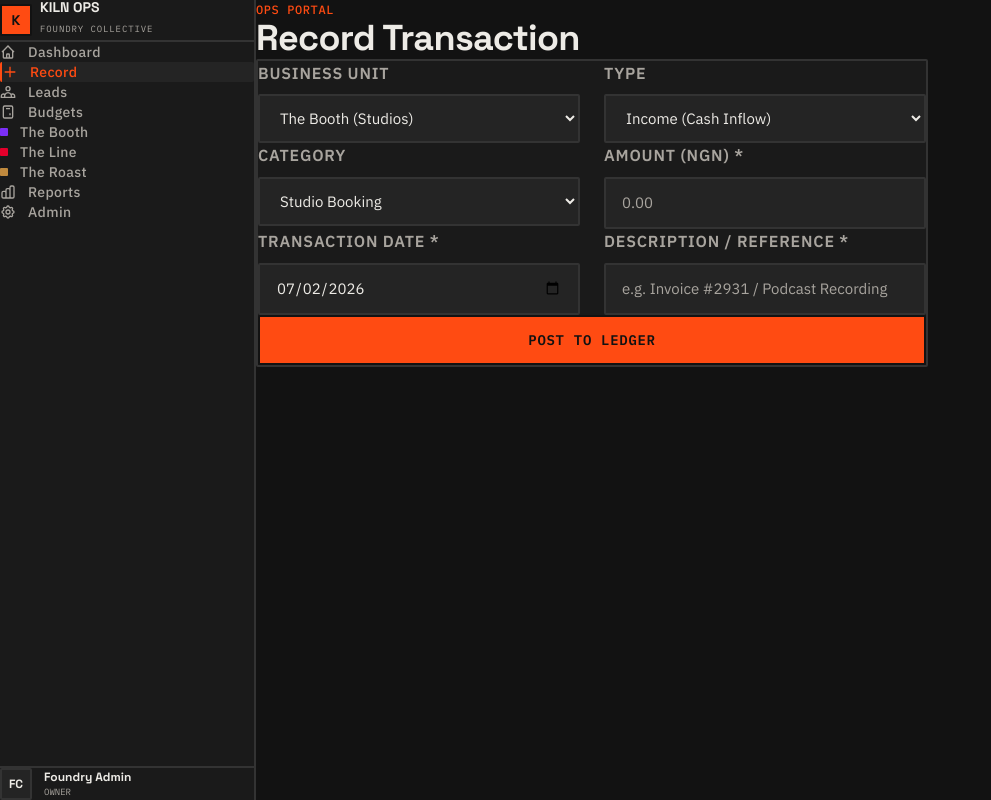
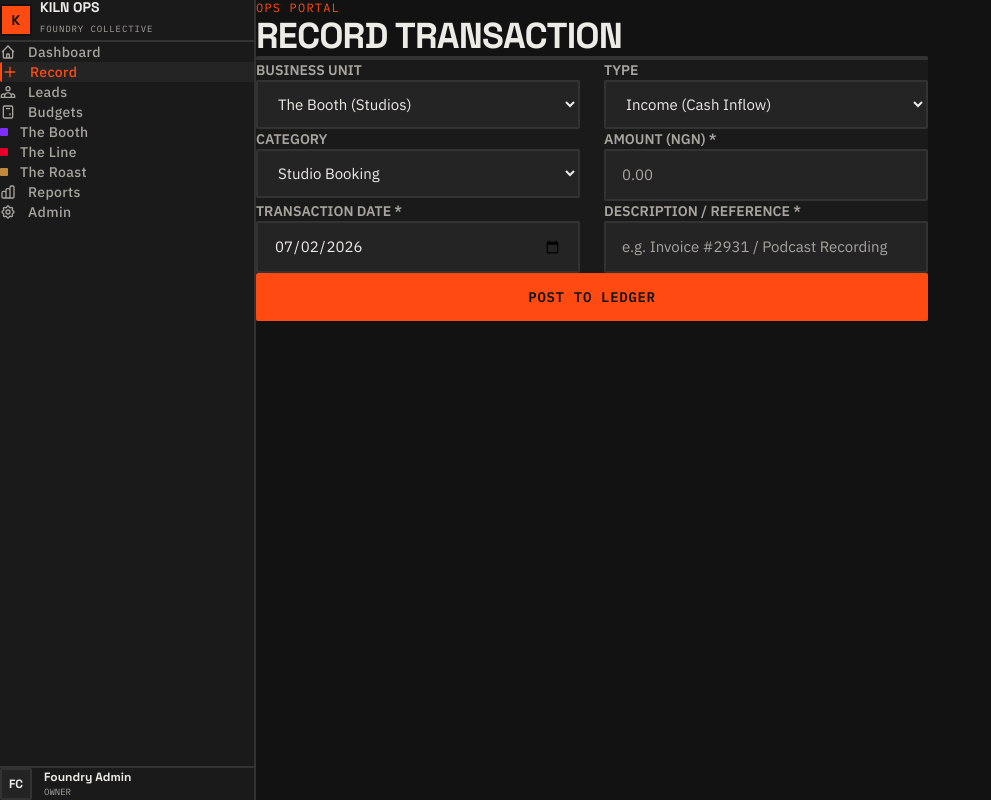
Before and after one commit to Ebendttl/foundry-kiln, a Next.js app in the folder apps/web/: page /record in a window 1280 px wide. Shown: the whole page, without its empty margins (0-991 px from the left). Built offline with nearby package versions, Linux system fonts and the light colour scheme.

Commit message:
style: update typography, form component styles, and add hydration suppression to root layout

```diff
--- a/apps/web/src/app/(ops)/record/page.tsx
+++ b/apps/web/src/app/(ops)/record/page.tsx
@@ -33,26 +33,26 @@ export default function RecordPage() {
   return (
     <div className="max-w-2xl mx-auto space-y-8">
       <div>
-        <span className="label-mono text-foundry-orange block mb-1">Ops Portal</span>
-        <h1 className="heading-foundry text-3xl sm:text-4xl text-foundry-concrete">Record Transaction</h1>
+        <span className="font-mono text-xs uppercase tracking-widest text-foundry-orange block mb-1">Ops Portal</span>
+        <h1 className="font-display font-bold text-3xl sm:text-4xl text-foundry-concrete uppercase tracking-tight">Record Transaction</h1>
       </div>
 
-      <div className="border-2 border-border-subtle bg-surface-secondary p-6 sm:p-8" style={{ borderRadius: '2px' }}>
+      <div className="bg-surface-secondary border-t-4 border-t-border-subtle p-6 sm:p-8" style={{ borderRadius: '2px' }}>
         {submitted ? (
           <div className="py-12 text-center space-y-4">
-            <div className="w-12 h-12 bg-green-500/20 border-2 border-green-500 mx-auto flex items-center justify-center" style={{ borderRadius: '2px' }}>
+            <div className="w-12 h-12 bg-green-500/20 border border-green-500 mx-auto flex items-center justify-center" style={{ borderRadius: '2px' }}>
               <svg width="24" height="24" viewBox="0 0 24 24" fill="none" stroke="#4ade80" strokeWidth="2.5"><polyline points="20 6 9 17 4 12"/></svg>
             </div>
-            <h2 className="heading-foundry text-xl text-foundry-concrete">Transaction Posted</h2>
-            <p className="font-mono text-xs text-text-secondary uppercase">Entry pushed to unified ledger</p>
+            <h2 className="font-display font-bold text-xl text-foundry-concrete uppercase tracking-tight">Transaction Posted</h2>
+            <p className="font-mono text-xs text-text-secondary uppercase tracking-widest">Entry pushed to unified ledger</p>
           </div>
         ) : (
           <form onSubmit={handleSubmit} className="space-y-6">
             <div className="grid grid-cols-1 sm:grid-cols-2 gap-6">
               <div>
-                <label className="input-label">Business Unit</label>
+                <label className="block font-body text-sm font-semibold text-text-secondary mb-2">BUSINESS UNIT</label>
                 <select
-                  className="input-foundry"
+                  className="input-foundry focus:ring-2 focus:ring-foundry-orange focus:border-foundry-orange"
                   value={formData.unit}
                   onChange={(e) => setFormData({ ...formData, unit: e.target.value })}
                 >
@@ -62,9 +62,9 @@ export default function RecordPage() {
                 </select>
               </div>
               <div>
-                <label className="input-label">Type</label>
+                <label className="block font-body text-sm font-semibold text-text-secondary mb-2">TYPE</label>
                 <select
-                  className="input-foundry"
+                  className="input-foundry focus:ring-2 focus:ring-foundry-orange focus:border-foundry-orange"
                   value={formData.type}
                   onChange={(e) => setFormData({ ...formData, type: e.target.value })}
                 >
@@ -76,9 +76,9 @@ export default function RecordPage() {
 
             <div className="grid grid-cols-1 sm:grid-cols-2 gap-6">
               <div>
-                <label className="input-label">Category</label>
+                <label className="block font-body text-sm font-semibold text-text-secondary mb-2">CATEGORY</label>
                 <select
-                  className="input-foundry"
+                  className="input-foundry focus:ring-2 focus:ring-foundry-orange focus:border-foundry-orange"
                   value={formData.category}
                   onChange={(e) => setFormData({ ...formData, category: e.target.value })}
                 >
@@ -101,12 +101,12 @@ export default function RecordPage() {
                 </select>
               </div>
               <div>
-                <label className="input-label">Amount (NGN) *</label>
+                <label className="block font-body text-sm font-semibold text-text-secondary mb-2">AMOUNT (NGN) *</label>
                 <input
                   type="number"
                   required
                   min="1"
-                  className="input-foundry font-mono"
+                  className="input-foundry font-mono focus:ring-2 focus:ring-foundry-orange focus:border-foundry-orange"
                   placeholder="0.00"
                   value={formData.amount}
                   onChange={(e) => setFormData({ ...formData, amount: e.target.value })}
@@ -116,21 +116,21 @@ export default function RecordPage() {
 
             <div className="grid grid-cols-1 sm:grid-cols-2 gap-6">
               <div>
-                <label className="input-label">Transaction Date *</label>
+                <label className="block font-body text-sm font-semibold text-text-secondary mb-2">TRANSACTION DATE *</label>
                 <input
                   type="date"
                   required
-                  className="input-foundry font-mono"
+                  className="input-foundry font-mono focus:ring-2 focus:ring-foundry-orange focus:border-foundry-orange"
                   value={formData.date}
                   onChange={(e) => setFormData({ ...formData, date: e.target.value })}
                 />
               </div>
               <div>
-                <label className="input-label">Description / Reference *</label>
+                <label className="block font-body text-sm font-semibold text-text-secondary mb-2">DESCRIPTION / REFERENCE *</label>
                 <input
                   type="text"
                   required
-                  className="input-foundry"
+                  className="input-foundry focus:ring-2 focus:ring-foundry-orange focus:border-foundry-orange"
                   placeholder="e.g. Invoice #2931 / Podcast Recording"
                   value={formData.description}
                   onChange={(e) => setFormData({ ...formData, description: e.target.value })}
@@ -138,8 +138,8 @@ export default function RecordPage() {
               </div>
             </div>
 
-            <button type="submit" className="btn-foundry w-full">
-              Post to Ledger
+            <button type="submit" className="btn-foundry w-full font-mono text-sm font-semibold tracking-wider hover:bg-white hover:text-foundry-black hover:border-white transition-all duration-150 py-3" style={{ backgroundColor: 'var(--color-foundry-orange)', borderColor: 'var(--color-foundry-orange)' }}>
+              POST TO LEDGER
             </button>
           </form>
         )}
--- a/apps/web/src/app/layout.tsx
+++ b/apps/web/src/app/layout.tsx
@@ -42,8 +42,8 @@ export default function RootLayout({
   children: React.ReactNode;
 }>) {
   return (
-    <html lang="en">
-      <body>{children}</body>
+    <html lang="en" suppressHydrationWarning>
+      <body suppressHydrationWarning>{children}</body>
     </html>
   );
 }
```
